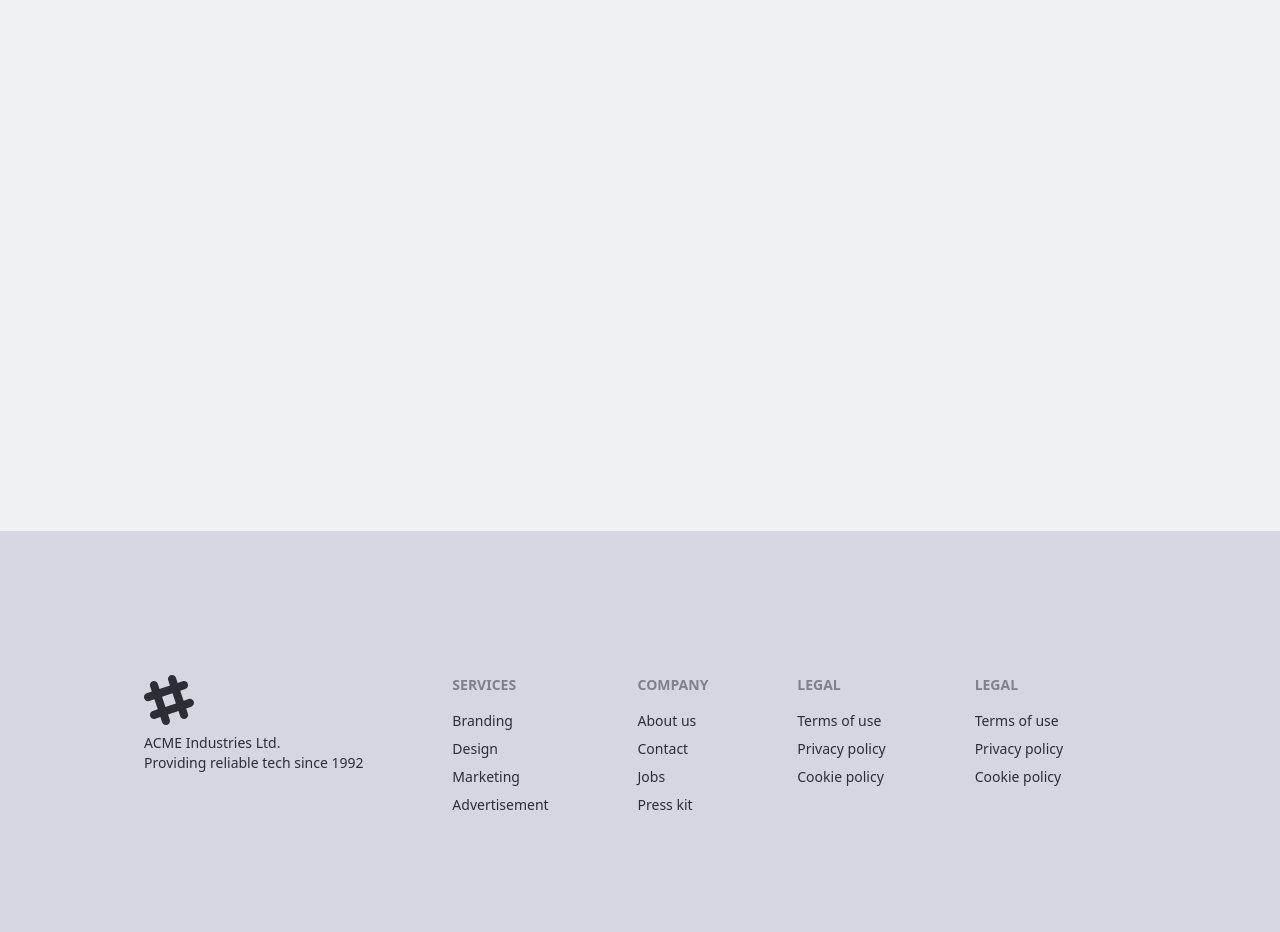
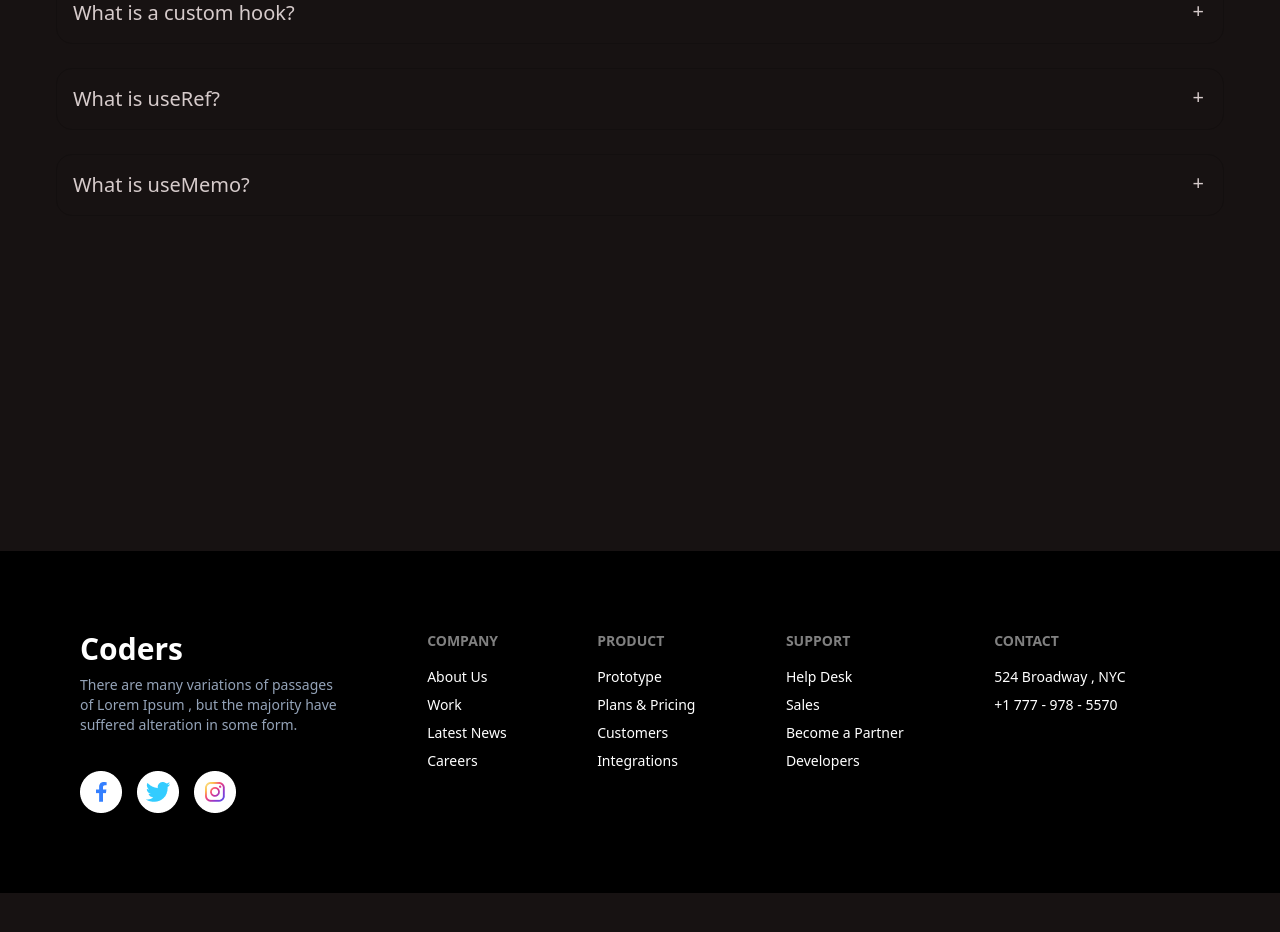
Before and after one commit to mahmud3301/coders, a React (Vite) app: page /Blogs in a window 1280 px wide. Shown: the part 260-1192 px from the top of the page. After the commit the page ends 1153 px from the top, so only its background shows below. Built offline with nearby package versions, Linux system fonts and the light colour scheme.

Commit message:
Working..

```diff
--- a/index.html
+++ b/index.html
@@ -1,10 +1,10 @@
 <!DOCTYPE html>
-<html lang="en">
+<html lang="en" data-theme="forest">
   <head>
     <meta charset="UTF-8" />
-    <link rel="icon" type="image/svg+xml" href="/vite.svg" />
+    <link rel="icon" type="image" href="/src/assets/Icons/business 1.png" />
     <meta name="viewport" content="width=device-width, initial-scale=1.0" />
-    <title>Vite + React</title>
+    <title>Coders</title>
   </head>
   <body>
     <div id="root"></div>
--- a/src/assets/Components/Blogs/Blogs.jsx
+++ b/src/assets/Components/Blogs/Blogs.jsx
@@ -2,8 +2,39 @@ import React from 'react';
 
 const Blogs = () => {
     return (
-        <div>
-            kheye kam nei golpo por
+        <div className='p-14 gap-6'>
+            <div tabIndex={0} className="collapse collapse-plus border border-base-300 bg-base-100 rounded-box">
+                <div className="collapse-title text-xl font-medium">
+                    When should you use context API?
+                </div>
+                <div className="collapse-content">
+                    <p>Context API is useful when you have data or state that needs to be accessed by multiple components at different levels of the component tree or when you need to pass down functions or methods to your child components without passing them as props down through all the levels.</p>
+                </div>
+            </div><br />
+            <div tabIndex={0} className="collapse collapse-plus border border-base-300 bg-base-100 rounded-box">
+                <div className="collapse-title text-xl font-medium">
+                    What is a custom hook?
+                </div>
+                <div className="collapse-content">
+                    <p>Custom hooks are a powerful tool in the React developer's toolkit, and can help to simplify complex code and improve the maintainability of your applications.</p>
+                </div>
+            </div><br />
+            <div tabIndex={0} className="collapse collapse-plus border border-base-300 bg-base-100 rounded-box">
+                <div className="collapse-title text-xl font-medium">
+                    What is useRef?
+                </div>
+                <div className="collapse-content">
+                    <p>useRef is a powerful tool that allows you to work with mutable values and interact with the DOM in a more efficient way.</p>
+                </div>
+            </div><br />
+            <div tabIndex={0} className="collapse collapse-plus border border-base-300 bg-base-100 rounded-box">
+                <div className="collapse-title text-xl font-medium">
+                    What is useMemo?
+                </div>
+                <div className="collapse-content">
+                    <p>The hook returns the memoized value, which can be used in your component just like any other value. It's important to note that useMemo is not a silver bullet for performance optimization and should be used judiciously in conjunction with other tools like useCallback and React.memo to achieve the best performance results.</p>
+                </div>
+            </div>
         </div>
     );
 };
--- a/src/assets/Components/Footer/Footer.jsx
+++ b/src/assets/Components/Footer/Footer.jsx
@@ -1,40 +1,44 @@
 import React from 'react';
+import media from '../../Icons/Group 9969.png'
 
 const Footer = () => {
     return (
         <><br /><br />
-            <footer className="footer p-36 bg-base-200 text-base-content">
+            <div className='bg-black text-white'>
+                <footer className="footer p-20 ">
                     <div>
-                    <svg width="50" height="50" viewBox="0 0 24 24" xmlns="http://www.w3.org/2000/svg" fillRule="evenodd" clipRule="evenodd" className="fill-current"><path d="M22.672 15.226l-2.432.811.841 2.515c.33 1.019-.209 2.127-1.23 2.456-1.15.325-2.148-.321-2.463-1.226l-.84-2.518-5.013 1.677.84 2.517c.391 1.203-.434 2.542-1.831 2.542-.88 0-1.601-.564-1.86-1.314l-.842-2.516-2.431.809c-1.135.328-2.145-.317-2.463-1.229-.329-1.018.211-2.127 1.231-2.456l2.432-.809-1.621-4.823-2.432.808c-1.355.384-2.558-.59-2.558-1.839 0-.817.509-1.582 1.327-1.846l2.433-.809-.842-2.515c-.33-1.02.211-2.129 1.232-2.458 1.02-.329 2.13.209 2.461 1.229l.842 2.515 5.011-1.677-.839-2.517c-.403-1.238.484-2.553 1.843-2.553.819 0 1.585.509 1.85 1.326l.841 2.517 2.431-.81c1.02-.33 2.131.211 2.461 1.229.332 1.018-.21 2.126-1.23 2.456l-2.433.809 1.622 4.823 2.433-.809c1.242-.401 2.557.484 2.557 1.838 0 .819-.51 1.583-1.328 1.847m-8.992-6.428l-5.01 1.675 1.619 4.828 5.011-1.674-1.62-4.829z"></path></svg>
-                    <p>ACME Industries Ltd.<br />Providing reliable tech since 1992</p>
-                </div>
-                <div>
-                    <span className="footer-title">Services</span>
-                    <a className="link link-hover">Branding</a>
-                    <a className="link link-hover">Design</a>
-                    <a className="link link-hover">Marketing</a>
-                    <a className="link link-hover">Advertisement</a>
+                        <h1 className='text-3xl font-bold'>Coders</h1>
+                        <p className='text-slate-400'>There are many variations of passages <br /> of Lorem Ipsum , but the majority have <br /> suffered alteration in some form.</p><br />
+                        <img src={media} />
                     </div>
                     <div>
                         <span className="footer-title">Company</span>
-                    <a className="link link-hover">About us</a>
-                    <a className="link link-hover">Contact</a>
-                    <a className="link link-hover">Jobs</a>
-                    <a className="link link-hover">Press kit</a>
+                        <a className="link link-hover">About Us</a>
+                        <a className="link link-hover">Work</a>
+                        <a className="link link-hover">Latest News</a>
+                        <a className="link link-hover">Careers</a>
                     </div>
                     <div>
-                    <span className="footer-title">Legal</span>
-                    <a className="link link-hover">Terms of use</a>
-                    <a className="link link-hover">Privacy policy</a>
-                    <a className="link link-hover">Cookie policy</a>
+                        <span className="footer-title">Product</span>
+                        <a className="link link-hover">Prototype</a>
+                        <a className="link link-hover">Plans & Pricing</a>
+                        <a className="link link-hover">Customers</a>
+                        <a className="link link-hover">Integrations</a>
                     </div>
                     <div>
-                    <span className="footer-title">Legal</span>
-                    <a className="link link-hover">Terms of use</a>
-                    <a className="link link-hover">Privacy policy</a>
-                    <a className="link link-hover">Cookie policy</a>
+                        <span className="footer-title">Support</span>
+                        <a className="link link-hover">Help Desk</a>
+                        <a className="link link-hover">Sales</a>
+                        <a className="link link-hover">Become a Partner</a>
+                        <a className="link link-hover">Developers</a>
+                    </div>
+                    <div>
+                        <span className="footer-title">Contact</span>
+                        <a className="link link-hover">524 Broadway , NYC</a>
+                        <a className="link link-hover">+1 777 - 978 - 5570</a>
                     </div>
                 </footer>
+            </div>
         </>
     );
 };
--- /dev/null
+++ b/src/assets/Components/JobDetails/JobDetails.jsx
@@ -0,0 +1,17 @@
+import React from 'react';
+import { useLoaderData, useParams } from 'react-router-dom';
+
+const JobDetails = () => {
+    const { featureJobsId } = useParams();
+    console.log(featureJobsId);
+    const jobDetail = useLoaderData();
+    // console.log(JobDetail);
+    const { company_name, job_description, job_responsibility, educational_requirements, experiences, job_title, salary, location, contact_information } = jobDetail;
+    return (
+        <div>
+            <h1>Company Name: {company_name}</h1>
+        </div>
+    );
+};
+
+export default JobDetails;
--- a/src/assets/Components/Navbar/Navbar.jsx
+++ b/src/assets/Components/Navbar/Navbar.jsx
@@ -19,7 +19,7 @@ const Navbar = () => {
                     </div>
                 </div>
                 <div class="flex items-center justify-center lg:justify-start lg:navbar-start">
-                    <Link class="btn btn-ghost font-bold text-xl mr-20" to="/">Coders</Link>
+                    <Link class="p-5 font-bold text-xl mr-20" to="/">Coders</Link>
                 </div>
                 <div class="hidden lg:flex navbar-center">
                     <ul class="flex font-medium text-xl text-slate-500">
@@ -30,7 +30,7 @@ const Navbar = () => {
                     </ul>
                 </div>
                 <div class="navbar-end sm:ml-8">
-                    <button className="btn btn-ghost bg-gradient-to-r text bg-clip-btn from-indigo-500 to-purple-600 text-white">Start Applying</button>
+                    <button className="p-5 rounded-lg bg-gradient-to-r text bg-clip-btn from-indigo-500 to-purple-600 text-white">Start Applying</button>
                 </div>
             </div>
         </div>
--- a/src/assets/Components/SingleCard/SingleCard.jsx
+++ b/src/assets/Components/SingleCard/SingleCard.jsx
@@ -1,5 +1,4 @@
 import React from 'react';
-import Account from '../../Icons/accounts 1.png'
 
 const SingleCard = ({ Cards }) => {
     const { logo, name, jobs_available } = Cards;
--- a/src/main.jsx
+++ b/src/main.jsx
@@ -11,6 +11,7 @@ import HomePage from './assets/Components/HomePage/HomePage';
 import Jobs from './assets/Components/Jobs/Jobs';
 import Blogs from './assets/Components/Blogs/Blogs';
 import Error from './assets/Components/Error/Error';
+import JobDetails from './assets/Components/JobDetails/JobDetails';
 
 const router = createBrowserRouter([
   {
@@ -22,7 +23,11 @@ const router = createBrowserRouter([
         path: "/",
         element: <HomePage/>,
         loader: () => fetch(`Card.json`),
-        // loader: () => fetch(`Job.json`)
+      },
+      {
+        path: "featureJobs/:featureJobsId",
+        element: <JobDetails/>,
+        loader: ({ params }) => fetch(`https://jsonplaceholder.typicode.com/users/${params.JobDetailsId}`),
       },
       {
         path: "/Statistics",
--- a/tailwind.config.js
+++ b/tailwind.config.js
@@ -6,28 +6,7 @@ export default {
   ],
     daisyui: {
       themes: [
-        {
-          mytheme: {
-
-            "primary": "#1d4ed8",
-
-            "secondary": "#10b981",
-
-            "accent": "#e879f9",
-
-            "neutral": "#1E1E24",
-
-            "base-100": "#F0F1F4",
-
-            "info": "#67e8f9",
-
-            "success": "#22c55e",
-
-            "warning": "#eab308",
-
-            "error": "#dc2626",
-          },
-        },
+        "forest", "dark",
       ],
     },
   plugins: [require("daisyui")],
```
Also changed, not shown: public/Job.json (+18 -18 lines), src/assets/Components/Feature Job/FeatureJobs.jsx (+46 -4 lines), src/assets/Components/HomePage/HomePage.jsx (+9 -10 lines), src/assets/Components/Statistics/Statistics.jsx (+13 -49 lines). Lines whose indentation alone changed are shown as unchanged.
